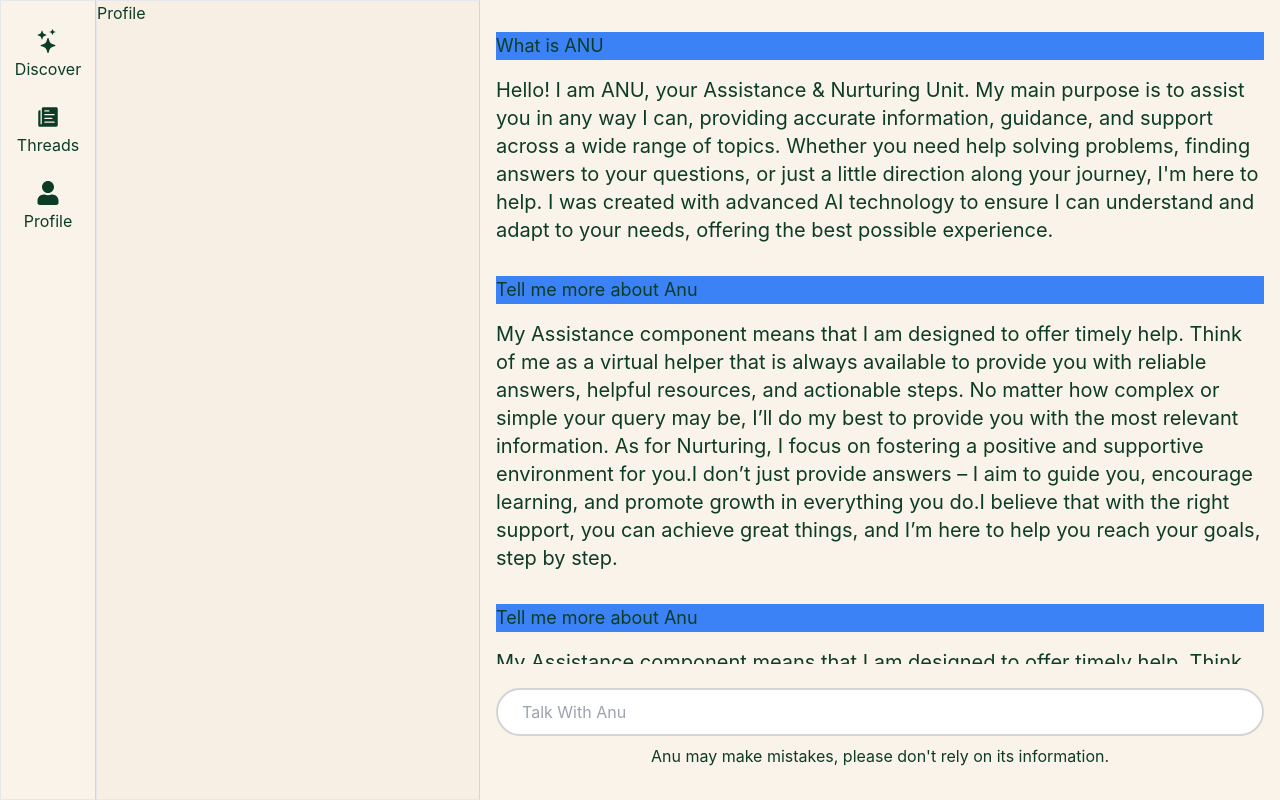
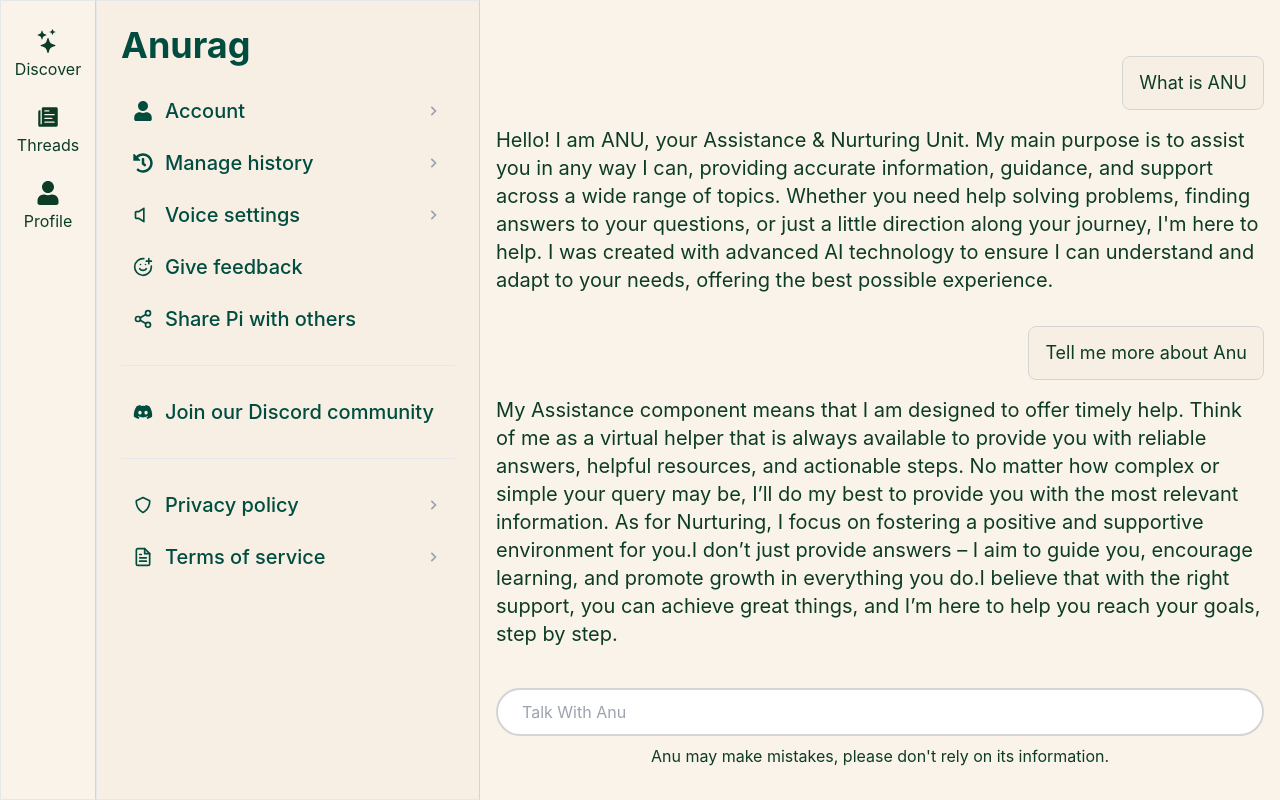
Before and after one commit to anuragaffection/anu_web_react, a React (Vite) app: page /profile in a window 1280 px wide. Built offline with nearby package versions, Linux system fonts and the light colour scheme.

Commit message:
basic functionality

```diff
--- a/src/components/SectionChat.jsx
+++ b/src/components/SectionChat.jsx
@@ -20,15 +20,19 @@ function SectionChat() {
     },
   ]);
   return (
-    <div className="flex h-full w-full flex-col justify-between items-center space-y-6 py-8 ">
-
+    <div className="flex h-full w-full flex-col items-center justify-between space-y-6 py-8">
       <div className="flex h-full w-full flex-col items-center justify-center overflow-auto">
-        <div className="flex h-full w-full max-w-3xl flex-col gap-y-8">
+        <div className="flex h-full w-full max-w-3xl flex-col gap-y-8 pt-6">
           {chats &&
             chats.map((item, index) => {
               return (
                 <div className="space-y-4" key={index}>
-                  <p className="bg-blue-500 text-lg">{item.user}</p>
+                  <div className="flex justify-end">
+                    <p className="items-end rounded-lg border border-neutral-300 bg-warmBeige px-4 py-3 text-right text-lg">
+                      {item.user}
+                    </p>
+                  </div>
+
                   <p className="text-xl">{item.anu}</p>
                 </div>
               );
@@ -36,7 +40,7 @@ function SectionChat() {
         </div>
       </div>
 
-      <div className=" w-full max-w-3xl flex flex-col gap-y-2">
+      <div className="flex w-full max-w-3xl flex-col gap-y-2">
         <input
           type="text"
           placeholder="Talk With Anu"
--- a/src/pages/Profile.jsx
+++ b/src/pages/Profile.jsx
@@ -1,8 +1,121 @@
 import React from "react";
+import { Link } from "react-router-dom";
+import { FaUser, FaChevronCircleRight, FaHistory } from "react-icons/fa";
+import { BiChevronRight, BiShield, BiVolume } from "react-icons/bi";
+import { LuShare2, LuSmilePlus } from "react-icons/lu";
+import { FaDiscord } from "react-icons/fa6";
+import { FiFileText } from "react-icons/fi";
 
 function Profile() {
   return (
-    <div className="w-96 border border-r-neutral-300 bg-warmBeige">Profile</div>
+    <div className="w-96 border border-r-neutral-300 bg-warmBeige">
+      <div className="p-6">
+        <div className="mx-auto max-w-2xl space-y-6">
+          <h1 className="text-4xl font-bold text-[rgb(0,77,64)]">Anurag</h1>
+
+          <div className="space-y-2">
+            <Link href="/account" className="block">
+              <button className="flex w-full items-center justify-between rounded-lg px-3 py-2 text-left transition-colors hover:bg-[#004d40]/5">
+                <span className="flex items-center gap-3">
+                  <FaUser className="h-5 w-5 text-[#004d40]" />
+                  <span className="text-xl font-medium text-[#004d40]">
+                    Account
+                  </span>
+                </span>
+                <BiChevronRight className="h-5 w-5 text-gray-400" />
+              </button>
+            </Link>
+
+            <Link href="/history" className="block">
+              <button className="flex w-full items-center justify-between rounded-lg px-3 py-2 text-left transition-colors hover:bg-[#004d40]/5">
+                <span className="flex items-center gap-3">
+                  <FaHistory className="h-5 w-5 text-[#004d40]" />
+                  <span className="text-xl font-medium text-[#004d40]">
+                    Manage history
+                  </span>
+                </span>
+                <BiChevronRight className="h-5 w-5 text-gray-400" />
+              </button>
+            </Link>
+
+            <Link href="/voice" className="block">
+              <button className="flex w-full items-center justify-between rounded-lg px-3 py-2 text-left transition-colors hover:bg-[#004d40]/5">
+                <span className="flex items-center gap-3">
+                  <BiVolume className="h-5 w-5 text-[#004d40]" />
+                  <span className="text-xl font-medium text-[#004d40]">
+                    Voice settings
+                  </span>
+                </span>
+                <BiChevronRight className="h-5 w-5 text-gray-400" />
+              </button>
+            </Link>
+
+            <Link href="/feedback" className="block">
+              <button className="flex w-full items-center justify-between rounded-lg px-3 py-2 text-left transition-colors hover:bg-[#004d40]/5">
+                <span className="flex items-center gap-3">
+                  <LuSmilePlus className="h-5 w-5 text-[#004d40]" />
+                  <span className="text-xl font-medium text-[#004d40]">
+                    Give feedback
+                  </span>
+                </span>
+              </button>
+            </Link>
+
+            <Link href="/share" className="block">
+              <button className="flex w-full items-center justify-between rounded-lg px-3 py-2 text-left transition-colors hover:bg-[#004d40]/5">
+                <span className="flex items-center gap-3">
+                  <LuShare2 className="h-5 w-5 text-[#004d40]" />
+                  <span className="text-xl font-medium text-[#004d40]">
+                    Share Pi with others
+                  </span>
+                </span>
+              </button>
+            </Link>
+          </div>
+
+          <hr className="my-4 border-t border-gray-200" />
+
+          <Link href="https://discord.gg/example" className="block">
+            <button className="flex w-full items-center justify-between rounded-lg px-3 py-2 text-left transition-colors hover:bg-[#004d40]/5">
+              <span className="flex items-center gap-3">
+                <FaDiscord className="h-5 w-5 text-[#004d40]" />
+                <span className="text-xl font-medium text-[#004d40]">
+                  Join our Discord community
+                </span>
+              </span>
+            </button>
+          </Link>
+
+          <hr className="my-4 border-t border-gray-200" />
+
+          <div className="space-y-2">
+            <Link href="/privacy" className="block">
+              <button className="flex w-full items-center justify-between rounded-lg px-3 py-2 text-left transition-colors hover:bg-[#004d40]/5">
+                <span className="flex items-center gap-3">
+                  <BiShield className="h-5 w-5 text-[#004d40]" />
+                  <span className="text-xl font-medium text-[#004d40]">
+                    Privacy policy
+                  </span>
+                </span>
+                <BiChevronRight className="h-5 w-5 text-gray-400" />
+              </button>
+            </Link>
+
+            <Link href="/terms" className="block">
+              <button className="flex w-full items-center justify-between rounded-lg px-3 py-2 text-left transition-colors hover:bg-[#004d40]/5">
+                <span className="flex items-center gap-3">
+                  <FiFileText className="h-5 w-5 text-[#004d40]" />
+                  <span className="text-xl font-medium text-[#004d40]">
+                    Terms of service
+                  </span>
+                </span>
+                <BiChevronRight className="h-5 w-5 text-gray-400" />
+              </button>
+            </Link>
+          </div>
+        </div>
+      </div>
+    </div>
   );
 }
 
```
